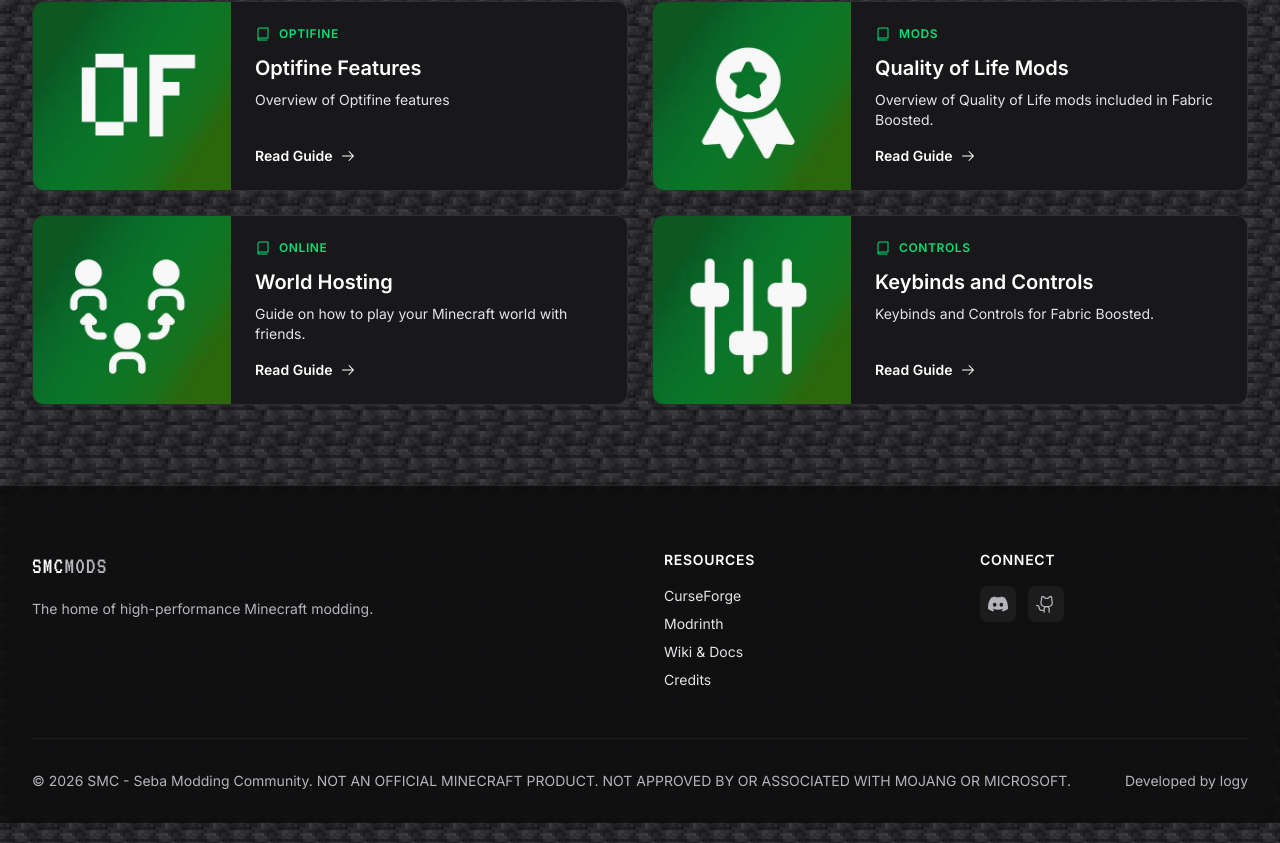
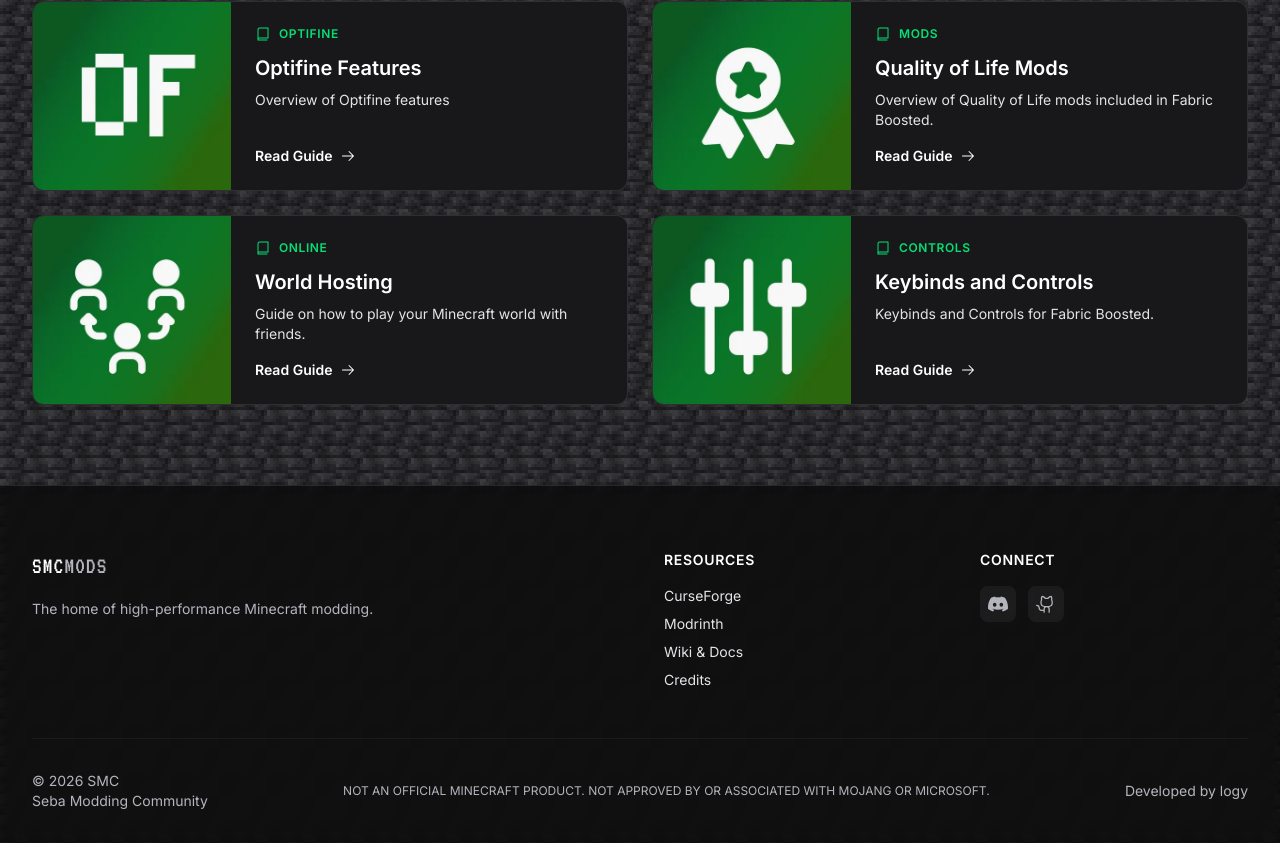
Before and after one commit to 5E8A/smc, a React (Vite) app: page /smc/wiki in a window 1280 px wide. Shown: the part 832-1675 px from the top of the page. Built offline with nearby package versions, Linux system fonts and the light colour scheme.

Commit message:
fix: footer layout - disclaimer on own line, copyright split

```diff
--- a/src/components/Footer.tsx
+++ b/src/components/Footer.tsx
@@ -91,15 +91,20 @@ const Footer = () => {
           </div>
         </div>
 
-        <div className="pt-8 border-t border-white/5 flex flex-col md:flex-row justify-between items-center text-sm text-mc-text-muted">
+        <div className="pt-8 border-t border-white/5">
+          <div className="flex flex-col md:flex-row justify-between items-start md:items-center text-sm text-mc-text-muted">
             <p>
-            &copy; {new Date().getFullYear()} {t.footer.copyright}. {t.footer.rights}
+              &copy; {new Date().getFullYear()} {t.footer.copyright}
+              <br />
+              {t.footer.copyrightName}
             </p>
-          <p className="flex items-center mt-2 md:mt-0">
+            <p className="flex items-center order-2 md:order-3 mt-2 md:mt-0">
               <a href="https://github.com/logyQT" target="_blank" rel="noopener noreferrer">
                 {t.footer.made_with}
               </a>
             </p>
+            <p className="order-3 md:order-2 text-xs mt-2 md:mt-0">{t.footer.rights}</p>
+          </div>
         </div>
       </div>
     </footer>
--- a/src/utils/translations.ts
+++ b/src/utils/translations.ts
@@ -71,7 +71,8 @@ export const translations = {
       desc: "The home of high-performance Minecraft modding.",
       resources: "Resources",
       connect: "Connect",
-      copyright: "SMC - Seba Modding Community",
+      copyright: "SMC",
+      copyrightName: "Seba Modding Community",
       rights: "NOT AN OFFICIAL MINECRAFT PRODUCT. NOT APPROVED BY OR ASSOCIATED WITH MOJANG OR MICROSOFT.",
       made_with: "Developed by logy",
       credits: "Credits",
@@ -175,7 +176,8 @@ export const translations = {
       desc: "Dom wysokowydajnego moddingu Minecraft.",
       resources: "Zasoby",
       connect: "Kontakt",
-      copyright: "SMC - Seba Modding Community",
+      copyright: "SMC",
+      copyrightName: "Seba Modding Community",
       rights: "TO NIE JEST OFICJALNY PRODUKT MINECRAFT. NIE ZATWIERDZONY ANI NIE POWIĄZANY Z MOJANG LUB MICROSOFT.",
       made_with: "Stworzone przez logy",
       credits: "Credits",
```
Lines whose indentation alone changed are shown as unchanged.
